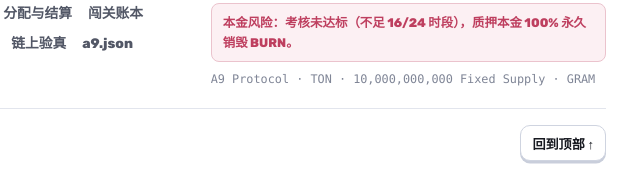
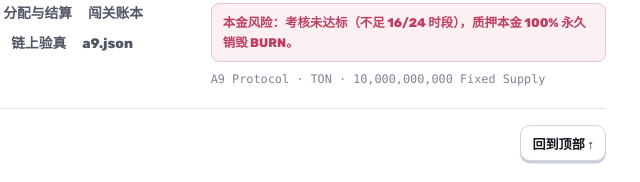
Before and after one commit to tii-mom/A9mini, a plain HTML site: page a9-official-web/index.html in a window 1280 px wide. Shown: the part 5082-5264 px from the top of the page, 614-1254 px from the left. Drawn offline with Linux system fonts and the light colour scheme.

Commit message:
Align website footer with current TON terminology

```diff
--- a/a9-official-web/index.html
+++ b/a9-official-web/index.html
@@ -478,7 +478,7 @@
 
       <div class="footer-risk">
         <div class="risk-pill-mini" data-i18n="riskPill">本金风险：考核未达标（不足 16/24 时段），质押本金 100% 永久销毁 BURN。</div>
-        <div class="footer-meta mono" data-i18n="footerMeta">A9 Protocol · TON · 10,000,000,000 Fixed Supply · GRAM</div>
+        <div class="footer-meta mono" data-i18n="footerMeta">A9 Protocol · TON · 10,000,000,000 Fixed Supply</div>
       </div>
     </div>
 
--- a/a9-official-web/js/data.js
+++ b/a9-official-web/js/data.js
@@ -198,7 +198,7 @@ export const I18N = {
     evoDesc: '悬停感受实体卡面倾角，点击翻转查看各等级解锁条件与权益。',
 
     footerSummary: '基于 TON 的链上价格挑战。',
-    footerMeta: 'A9 Protocol · TON · 10,000,000,000 Fixed Supply · GRAM',
+    footerMeta: 'A9 Protocol · TON · 10,000,000,000 Fixed Supply',
     backToTop: '回到顶部 ↑',
     modalClose: '关闭',
     modalTitlePrefix: '第 ',
@@ -330,7 +330,7 @@ export const I18N = {
     evoDesc: 'Hover for tactile 3D tilt, click any card to flip for unlock criteria.',
 
     footerSummary: 'An on-chain price challenge on TON.',
-    footerMeta: 'A9 Protocol · TON · 10,000,000,000 Fixed Supply · GRAM',
+    footerMeta: 'A9 Protocol · TON · 10,000,000,000 Fixed Supply',
     backToTop: 'Back to Top ↑',
     modalClose: 'Close',
     modalTitlePrefix: 'Round ',
```
